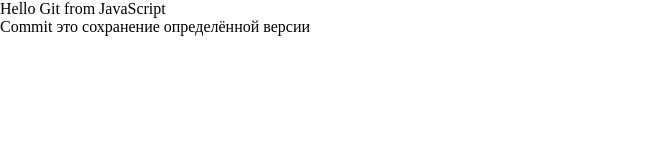
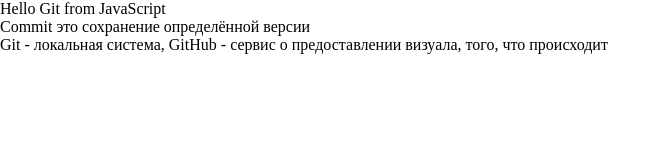
Before and after one commit to Firdavs-stack/git-course, a plain HTML site: page index.html in a window 1280 px wide. Shown: the whole page, without its empty margins (0-671 px from the left). Drawn offline with Linux system fonts and the light colour scheme.

Commit message:
added new text for repeating

```diff
--- a/index.html
+++ b/index.html
@@ -21,6 +21,7 @@
    <h2>Что такое ветки(версия проекта!)</h2>
    <script src="script.js"></script>
    <p>Commit это сохранение определённой версии</p>
+   <p>Git - локальная система, GitHub - сервис о предоставлении визуала, того, что происходит</p>
 </body>
 
 </html>
```
